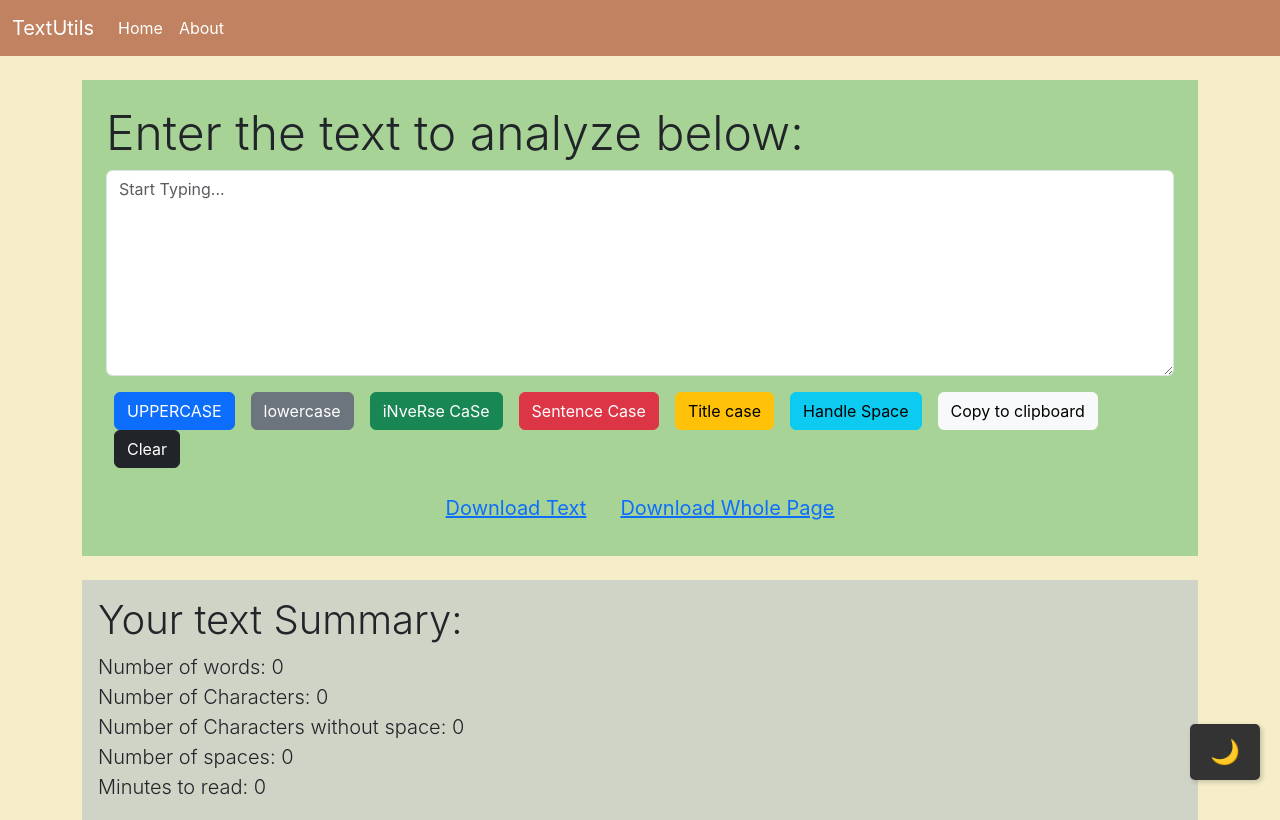
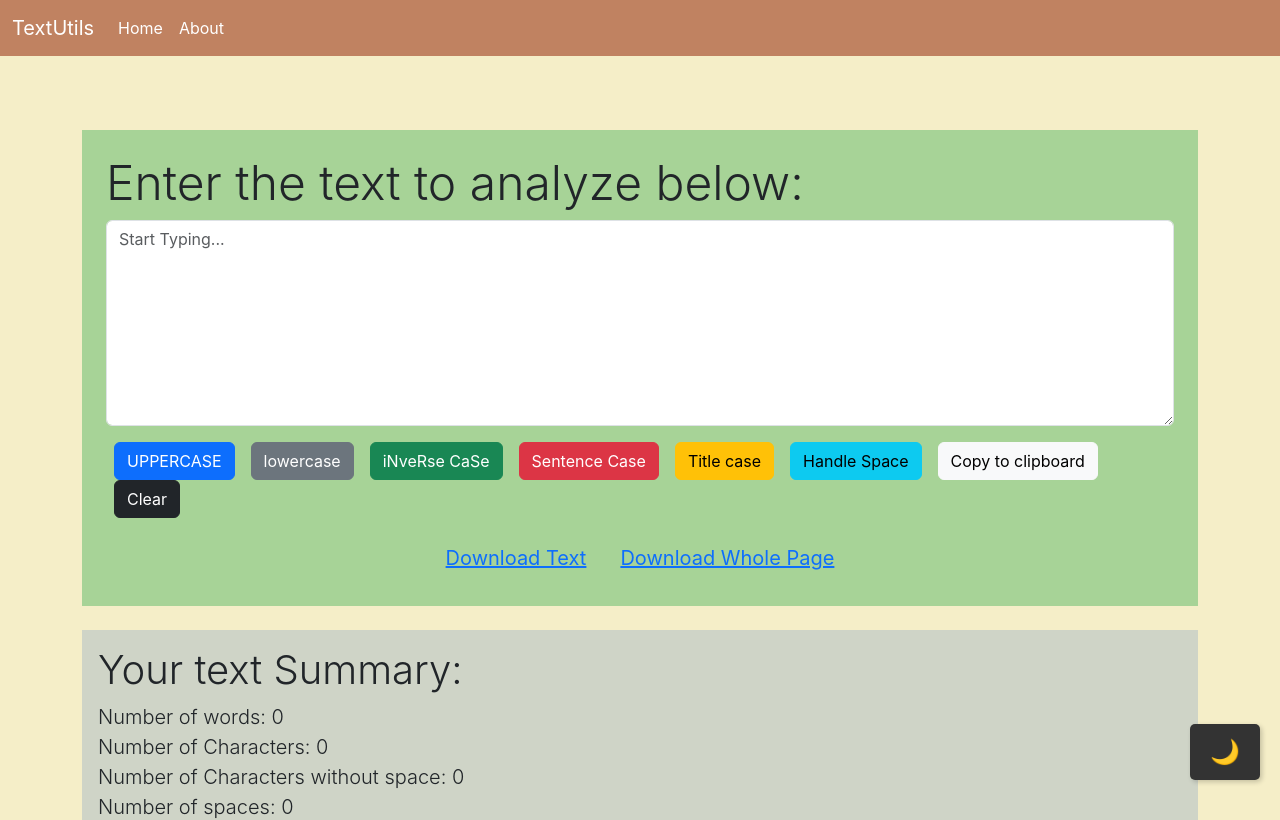
Before and after one commit to jasmeetkaurpelia/Text-Utils, a React (Create React App) app: page / in a window 1280 px wide. Shown: the top 820 px of the page. Built offline with nearby package versions, Linux system fonts and the light colour scheme.

Commit message:
Update Alert.js

```diff
--- a/src/components/Alert.js
+++ b/src/components/Alert.js
@@ -6,8 +6,10 @@ export default function Alert(props) {
         return lowerword.charAt(0).toUpperCase() + lowerword.slice(1);
     }
     return (
-            props.alert && <div className={`alert alert-${props.alert.type} alert-dismissible fade show`} role="alert">
+        <div style={{height: '50px'}}>
+            {props.alert && <div className={`alert alert-${props.alert.type} alert-dismissible fade show`} role="alert">
                 <strong>{capitalise(props.alert.type)}: </strong>{props.alert.msg}
-            </div>
+            </div>}
+        </div>
     )
 }
```
